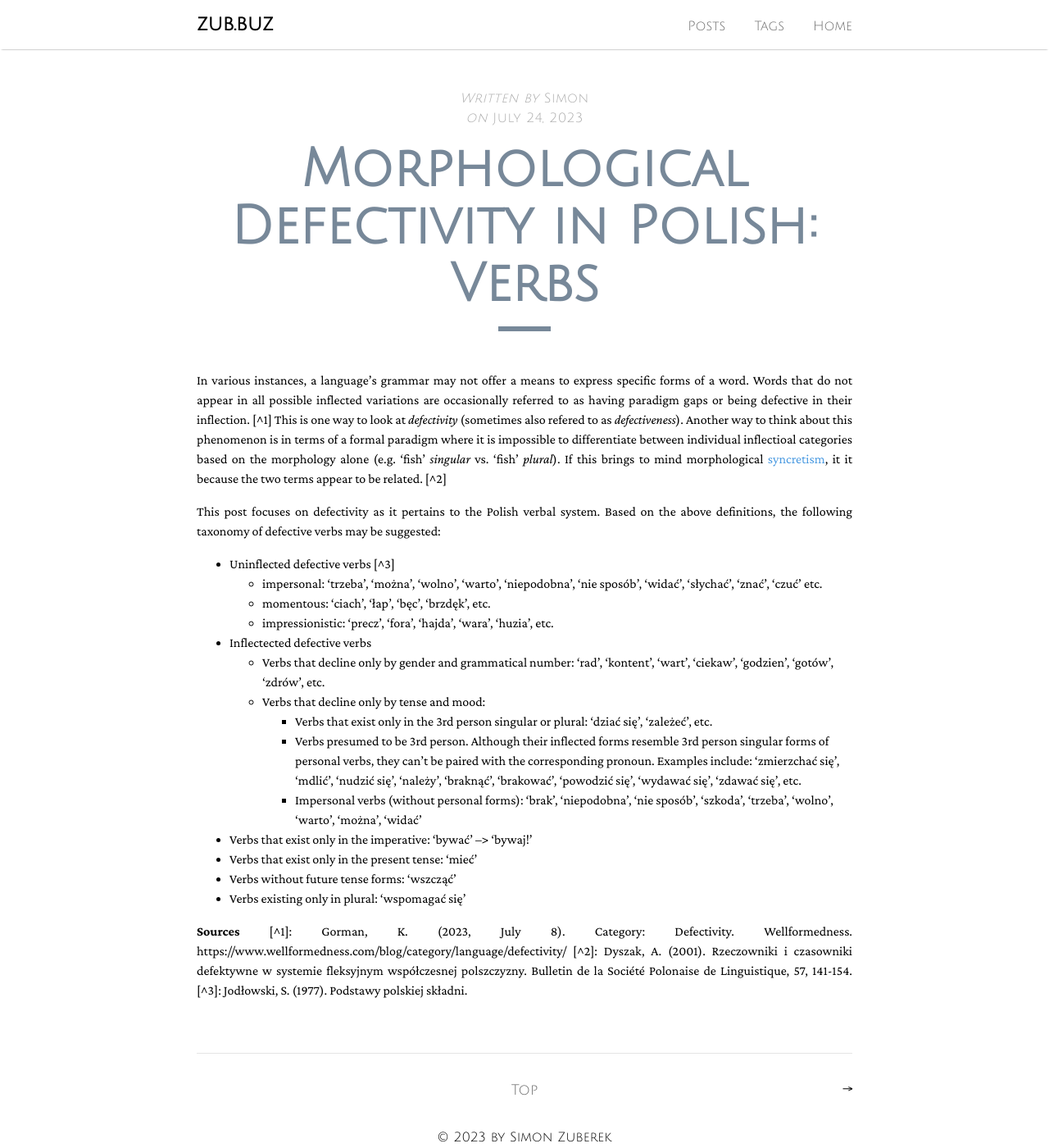
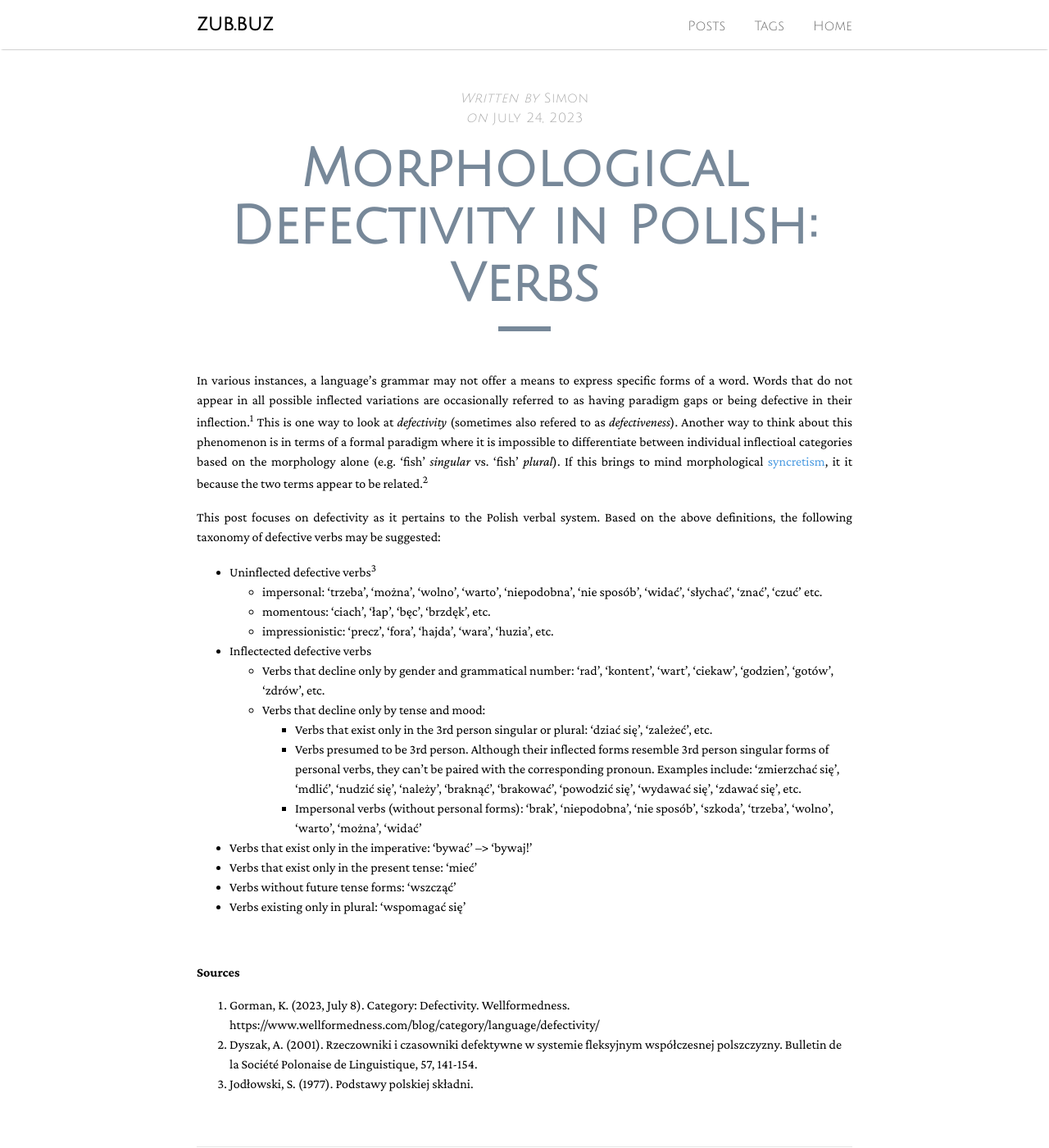
Before and after one commit to zoobereq/blog, a Jekyll site: the page built from _posts/2023-07-24-defectivity-in-polish-verbs.md, in a window 1280 px wide and 1400 px high. Shown: the whole window at 82% size. Built offline with Jekyll 4.4.1, drawn with Linux system fonts in a browser that asks for light colours; comment, search, counter and statistics services are not loaded.

Commit message:
fixes the post

```diff
--- a/_posts/2023-07-24-defectivity-in-polish-verbs.md
+++ b/_posts/2023-07-24-defectivity-in-polish-verbs.md
@@ -7,12 +7,12 @@ comments: true
 author: "Simon"
 tags: Polish Nouns Defectivity Defectiveness Morphology
 ---
-
-In various instances, a language's grammar may not offer a means to express specific forms of a word. Words that do not appear in all possible inflected variations are occasionally referred to as having paradigm gaps or being defective in their inflection. [^1]  This is one way to look at *defectivity* (sometimes also refered to as *defectiveness*). Another way to think about this phenomenon is in terms of a formal paradigm where it is impossible to differentiate between individual inflectioal categories based on the morphology alone (e.g. 'fish' *singular* vs. 'fish' *plural*). If this brings to mind morphological [syncretism](https://en.wikipedia.org/wiki/Syncretism_(linguistics)), it it because the two terms appear to be related. [^2]
+<!--more-->
+In various instances, a language's grammar may not offer a means to express specific forms of a word. Words that do not appear in all possible inflected variations are occasionally referred to as having paradigm gaps or being defective in their inflection.<sup>1</sup>  This is one way to look at *defectivity* (sometimes also refered to as *defectiveness*). Another way to think about this phenomenon is in terms of a formal paradigm where it is impossible to differentiate between individual inflectioal categories based on the morphology alone (e.g. 'fish' *singular* vs. 'fish' *plural*). If this brings to mind morphological [syncretism](https://en.wikipedia.org/wiki/Syncretism_(linguistics)), it it because the two terms appear to be related.<sup>2</sup>
 
 This post focuses on defectivity as it pertains to the Polish verbal system.  Based on the above definitions, the following taxonomy of defective verbs may be suggested:
 
-- Uninflected defective verbs [^3]
+- Uninflected defective verbs<sup>3</sup>
     - impersonal: 'trzeba', 'można', 'wolno', 'warto', 'niepodobna', 'nie sposób', 'widać', 'słychać', 'znać', 'czuć' etc.
     - momentous: 'ciach', 'łap', 'bęc', 'brzdęk', etc.
     - impressionistic: 'precz', 'fora', 'hajda', 'wara', 'huzia', etc.
@@ -27,8 +27,10 @@ This post focuses on defectivity as it pertains to the Polish verbal system.  Ba
 - Verbs without future tense forms: 'wszcząć'
 - Verbs existing only in plural: 'wspomagać się'
 
+&nbsp;
+&nbsp;
 
-**Sources**
-[^1]: Gorman, K. (2023, July 8). Category: Defectivity. Wellformedness. https://www.wellformedness.com/blog/category/language/defectivity/
-[^2]: Dyszak, A. (2001). Rzeczowniki i czasowniki defektywne w systemie fleksyjnym współczesnej polszczyzny. Bulletin de la Société Polonaise de Linguistique, 57, 141-154.
-[^3]: Jodłowski, S. (1977). Podstawy polskiej składni.
+**Sources**<br>
+1. Gorman, K. (2023, July 8). Category: Defectivity. Wellformedness. https://www.wellformedness.com/blog/category/language/defectivity/
+2. Dyszak, A. (2001). Rzeczowniki i czasowniki defektywne w systemie fleksyjnym współczesnej polszczyzny. Bulletin de la Société Polonaise de Linguistique, 57, 141-154.
+3. Jodłowski, S. (1977). Podstawy polskiej składni.
```
